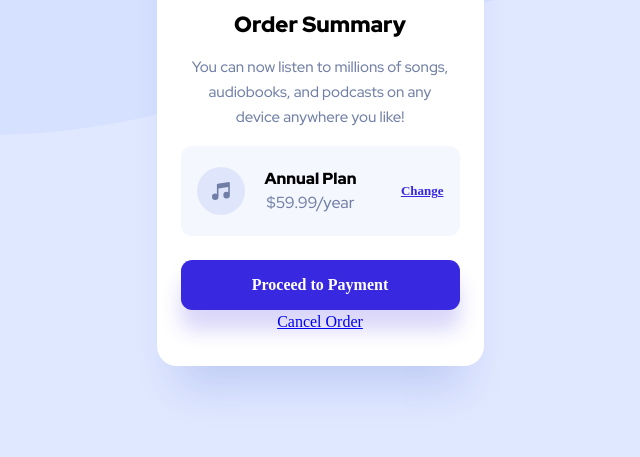
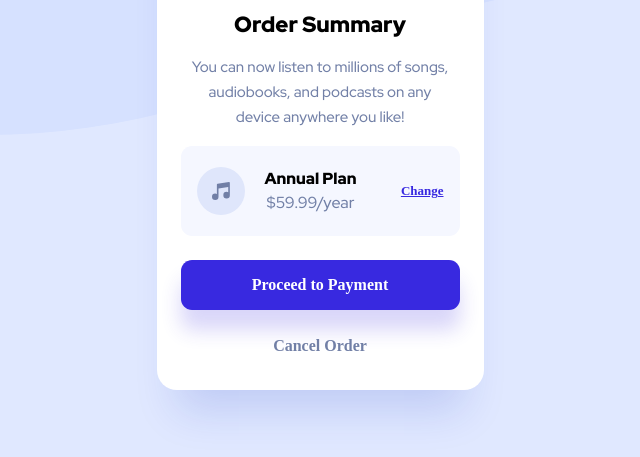
Before and after one commit to engsofjvolfe/frontendmentor, a plain HTML site: page order-summary-component-main/index.html in a window 1280 px wide. Shown: the part 253-710 px from the top of the page, without its empty margins (320-960 px from the left). Drawn offline with Linux system fonts and the light colour scheme.

Commit message:
Cancel link

```diff
--- a/order-summary-component-main/styles.css
+++ b/order-summary-component-main/styles.css
@@ -206,7 +206,24 @@ button:hover {
     box-shadow: 0px 20px 20px rgba(56, 42, 225, 0.190291);
 }
 
+button>a,
+main>a:last-child {
+    text-decoration: none;
+}
+
 button>a {
     color: #fff;
-    text-decoration: none;
+    /* text-decoration: none; */
 }
+
+main>a:last-child {
+    font-weight: 900;
+    color: var(--cancel);
+    margin-top: 1.5rem;
+    display: block;
+    /* text-decoration: none; */
+}
+
+main>a:last-child:hover{
+    color: unset;
+}
```
